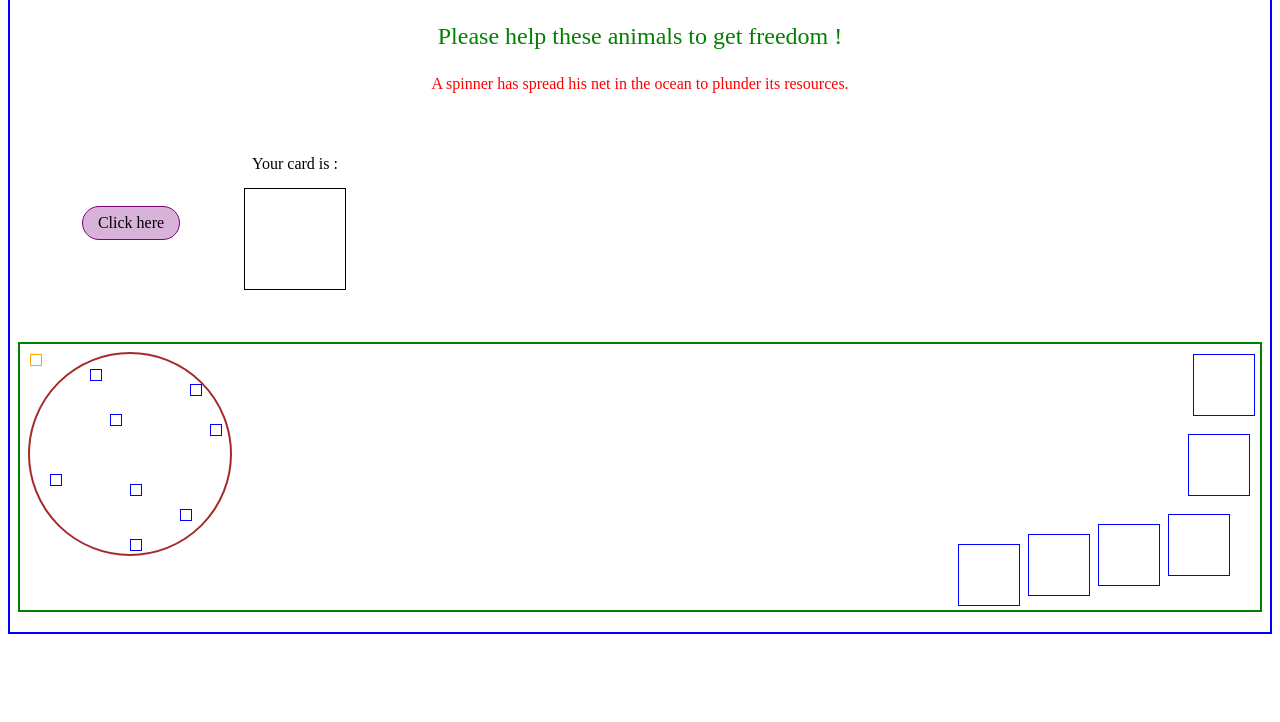
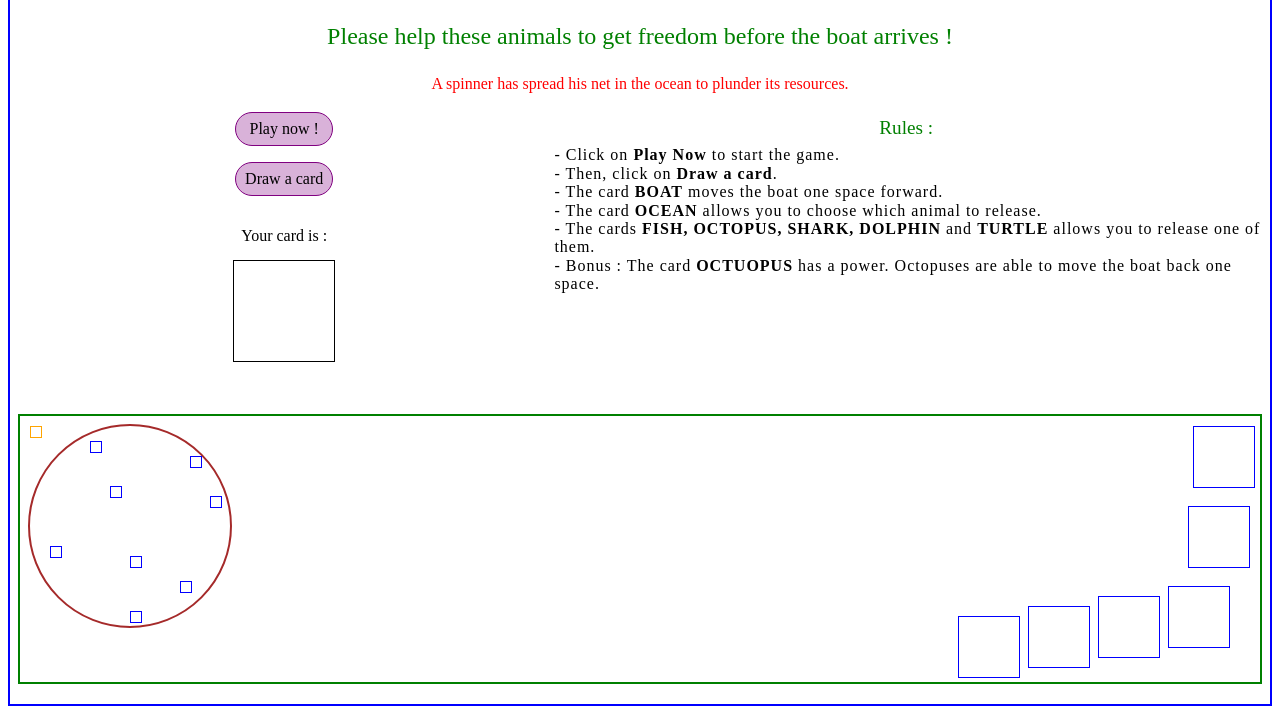
Before and after one commit to CesarMoroPro/miniJeu-freeOcean, a website: page integration/index.html in a window 1280 px wide. Shown: the part 86-808 px from the top of the page. Drawn offline with Linux system fonts and the light colour scheme; a web font is replaced by a local one.

Commit message:
Création de fichiers .md pour expliquer le fonctionnement technique du jeu, ainsi que l'action des cartes associées. + Ajout d'une DIV pour les règles du jeu, en flex-dir row avec la div click-player.

```diff
--- a/integration/index.html
+++ b/integration/index.html
@@ -10,15 +10,30 @@
 <body>
     <div id="title">
         <h1> Free Ocean </h1>
-        <h2> Please help these animals to get freedom !</h2>
+        <h2> Please help these animals to get freedom before the boat arrives !</h2>
         <p> A spinner has spread his net in the ocean to plunder its resources.</p>
     </div>
 
-    <div id="click-player">
-        <div id="btn" class="click-design">Click here</div>
-        <div id="result" class="click-design">
-            <h3>Your card is : </h3>
-            <div id="card"></div>
+    <div id="starting">
+        <div id="click-player">
+            <div id="btn"class="start-game">Play now !</div>
+            <div id="btn" class="click-design">Draw a card</div>
+            <div id="result" class="click-design">
+                <h3>Your card is : </h3>
+                <div id="card"></div>
+            </div>
+        </div>
+
+        <div id="rules">
+            <h2>Rules :</h2>
+            <ul>
+                <li class="each-rule">- Click on <span class="bold">Play Now</span> to start the game.</li>
+                <li class="each-rule">- Then, click on <span class="bold">Draw a card</span>.</li>
+                <li class="each-rule">- The card <span class="bold">BOAT</span> moves the boat one space forward.</li>
+                <li class="each-rule">- The card <span class="bold">OCEAN</span> allows you to choose which animal to release.</li>
+                <li class="each-rule">- The cards <span class="bold">FISH, OCTOPUS, SHARK, DOLPHIN</span> and <span class="bold">TURTLE</span> allows you to release one of them.</li>
+                <li class="each-rule">- Bonus : The card <span class="bold">OCTUOPUS</span> has a power. Octopuses are able to move the boat back one space.</li>
+            </ul>
         </div>
     </div>
 
--- a/integration/scss/bases/_body.scss
+++ b/integration/scss/bases/_body.scss
@@ -9,4 +9,9 @@ body{
 
     font-family: $font-main;
     font-size: $fontsize-regular;
+
+    h2 {
+        color: green;
+        font-size: $fontsize-regular;
+    }
 }
--- a/integration/scss/layouts/_header.scss
+++ b/integration/scss/layouts/_header.scss
@@ -6,7 +6,6 @@
     }
 
     h2 {
-        color: green;
         font-size: $fontsize-large;
         margin: $gutter-small-double-extra;
         padding: $gutter-small-extra;
--- a/integration/scss/pages/_game.scss
+++ b/integration/scss/pages/_game.scss
@@ -1,5 +1,13 @@
+.bold {
+    font-weight: bold;
+}
+
+#starting {
+    display: flex;
+    flex-direction: row;
+
     #click-player {
-
+        width: 40%;
         display: flex;
         flex-direction: column;
         align-items: center;
@@ -34,6 +42,28 @@
         }
     }
 
+    #rules {
+        display: flex;
+        flex-direction: column;
+
+        h2 {
+            font-size: $fontsize-regular*1.2;
+            padding: $gutter-small-extra;
+        }
+
+        ul {
+            text-align: left;
+            padding: 0 0 0 $gutter-small-double-extra;
+        }
+
+        .each-rule {
+            line-height: 1.15em;
+            letter-spacing: 1px;
+        }
+
+    }
+}
+
 #game-space {
     border: green solid 2px;
 
```
Also changed, not shown: actions.md (added, +16 -0 lines), technic.md (added, +41 -0 lines), integration/css/main.css, 1 other file. Lines whose indentation alone changed are shown as unchanged.
